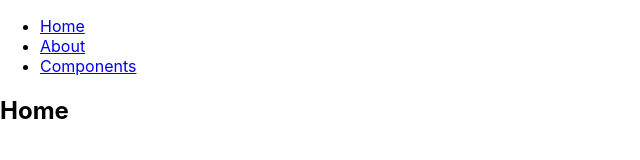
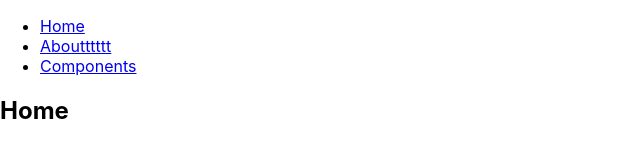
Before and after one commit to yamsboi/a4w, a React (Create React App) app: page / in a window 1280 px wide. Shown: the top 160 px of the page, without its empty margins (0-640 px from the left). Built offline with nearby package versions, Linux system fonts and the light colour scheme.

Commit message:
Changed Nav.js

```diff
--- a/src/Components/Nav.jsx
+++ b/src/Components/Nav.jsx
@@ -9,7 +9,7 @@ function Nav() {
           <Link to="/">Home</Link>
         </li>
         <li>
-          <Link to="/about/">About</Link>
+          <Link to="/about/">Aboutttttt</Link>
         </li>
         <li>
           <Link to="/components/">Components</Link>
```
Also changed, not shown: 1 other file (tests, documents, lock files or other folders).
